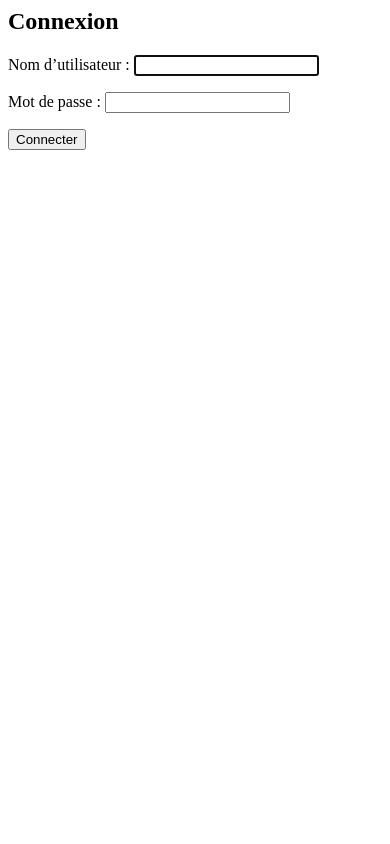
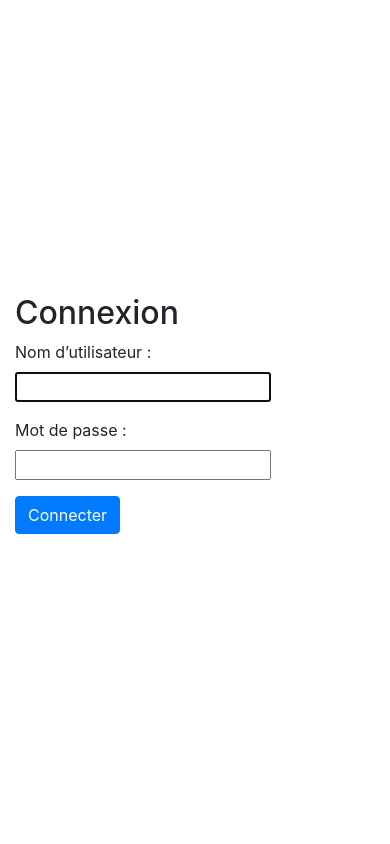
Before and after one commit to NohaylaAlaoui/Project, a Django app: page /accounts/login/ in a window 390 px wide. Run offline with Django 3.2, Linux system fonts and the light colour scheme; some libraries are stand-ins or nearby versions.

Commit message:
Update login.html
Login template

```diff
--- a/GestionHotel/templates/registration/login.html
+++ b/GestionHotel/templates/registration/login.html
@@ -1,7 +1,21 @@
+<head>
+  {% block title %}<title>Connexion à l'acceuille</title>{% endblock %}
+  <meta charset="utf-8">
+  <meta name="viewport" content="width=device-width, initial-scale=1">
+  <link rel="stylesheet" href="https://stackpath.bootstrapcdn.com/bootstrap/4.1.3/css/bootstrap.min.css" integrity="sha384-MCw98/SFnGE8fJT3GXwEOngsV7Zt27NXFoaoApmYm81iuXoPkFOJwJ8ERdknLPMO" crossorigin="anonymous">
+</head>
+<div class="container-fluid  h-100">
+  <div class="row h-100 justify-content-center align-items-center">
+    <div class="col-sm-2">
       <h2> Connexion </h2>
-<form class="" action='{% url 'GestionHotel:index' %}' method="post">
+      <div class="form-group">
+        <form method="POST" action="{% url 'login' %}">
         {% csrf_token %}
         {{ form.as_p}}
         <input class="btn btn-primary" type="submit" name="" value="Connecter">
         <input type="hidden" name="next" value="{% url 'GestionHotel:index' %}">
       </form>
+      </div>
+    </div>
+  </div>
+</div>
```
Lines whose indentation alone changed are shown as unchanged.
